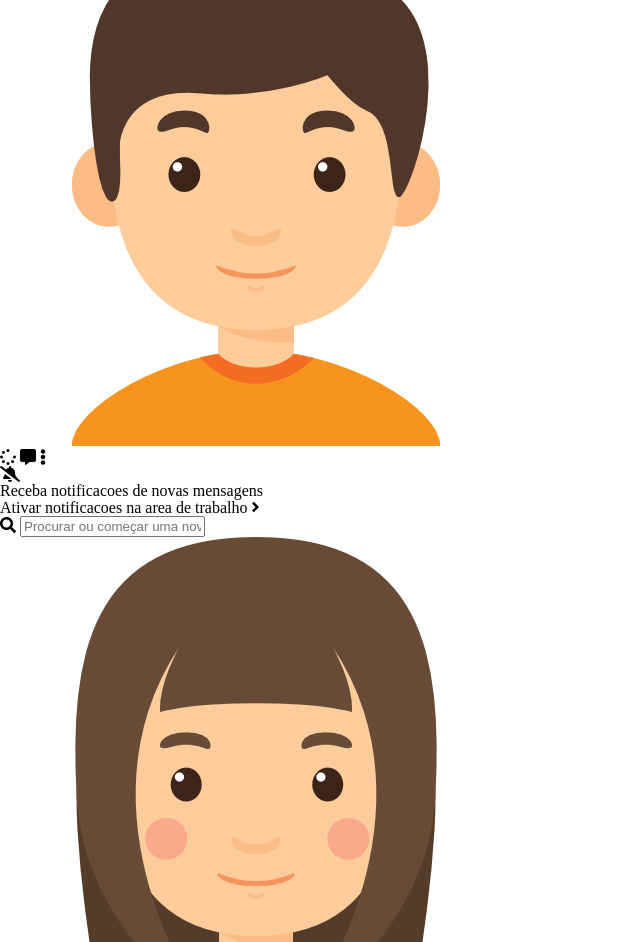
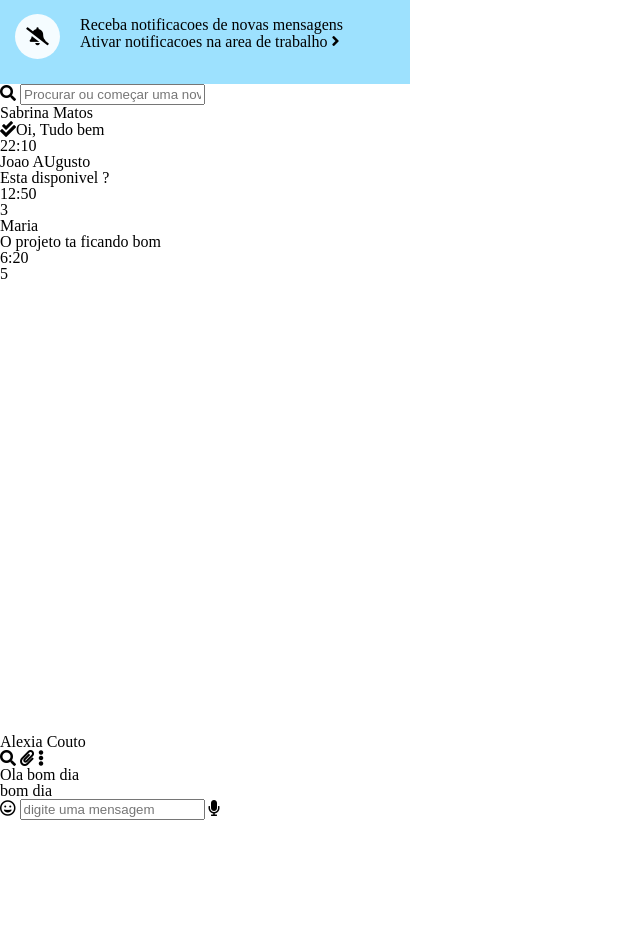
Before and after one commit to kinishii1/whatsapp-clone-html-css, a plain HTML site: page index.html in a window 1280 px wide. Shown: the part 66-1008 px from the top of the page, without its empty margins (0-640 px from the left). After the commit the page ends 886 px from the top, so only its background shows below. Drawn offline with Linux system fonts and the light colour scheme.

Commit message:
finishing toolbar and notifications container

```diff
--- a/css/style.css
+++ b/css/style.css
@@ -0,0 +1,71 @@
+.container {
+  height: 100vh;
+  position: absolute;
+}
+
+/* sidebar */
+
+.sidebar {
+  width: 410px;
+  height: 100%;
+  display: inline-block;
+  position: relative;
+}
+
+/* toolbar */
+.toolbar-container {
+  width: 100%;
+  height: 60px;
+  background-color: #eee;
+}
+
+.user-photo {
+  width: 40px;
+  border-radius: 50%;
+  position: absolute;
+  left: 15px;
+  top: 10px;
+  background-color: #ccc;
+}
+
+.auxicons-toolbar-container{
+  float: right;
+  height: 60px;
+  line-height: 60px;
+  padding-right: 20px;
+}
+
+.auxicons-toolbar-container i {
+  color: #80868a;
+  font-size: 20px;
+  margin-left: 15px;
+  margin-right: 15px;
+  cursor: pointer;
+}
+
+/* notifications container */
+
+.notification-container {
+  width: 100%;
+  height: 90px;
+  padding-top: 23px;
+  padding-left: 80px;
+  background-color: #9de1fe;
+  columns: #384c56;
+  position: relative;
+  box-sizing: border-box;
+}
+
+.fas.fa-bell-slash {
+  width: 45px;
+  height: 45px;
+  text-align: center;
+  line-height: 45px;
+  border-radius: 50%;
+  font-size: 18px;
+  columns: #9de1fe;
+  background-color: #f5fcff;
+  position: absolute;
+  top: 20px;
+  left: 15px;
+}
--- a/index.html
+++ b/index.html
@@ -4,9 +4,10 @@
     <meta charset="UTF-8">
     <meta name="viewport" content="width=device-width, initial-scale=1.0">
     <title>Creative Design</title>
+    <link rel="stylesheet" href="css/reset.css">
     <link rel="stylesheet" href="css/style.css">
-    <link rel="stylesheet" href="css/reset.css">
     <link rel="stylesheet" href="https://cdnjs.cloudflare.com/ajax/libs/font-awesome/5.15.1/css/all.min.css">
+    <link href="https://fonts.googleapis.com/css?family=Open+Sans:300,400,600,700&display=swap" rel="stylesheet">
 </head>
 <body>
   <div class="container">
@@ -63,6 +64,31 @@
         </div>
       </div>
     </aside>
+    <main class="chat-container">
+      <nav class="chat-navbar">
+        <div class="contactinfo-container">
+          <img src="img/avatar2.png" class="user-photo">
+          <p class="user-name">Alexia Couto</p>
+        </div>
+        <ul class="chattools-container">
+          <li class="fas fa-search"></li>
+          <li class="fas fa-paperclip"></li>
+          <li class="fas fa-ellipsis-v"></li>
+        </ul>
+      </nav>
+      <div class="messages-container">
+        <div class="bg-image"></div>
+        <div class="chat-messages">
+          <p class="guest-message">Ola bom dia</p>
+          <p class="user-message">bom dia</p>
+        </div>
+      </div>
+        <div class="sendmessage-container">
+          <i class="far fa-grin"></i>
+          <input type="text" id="chatmessage" name="message" class="userinput" placeholder="digite uma mensagem">
+          <i class="fas fa-microphone"></i>
+        </div>
+    </main>
   </div>
 
     <script src="script.js"></script>
```
